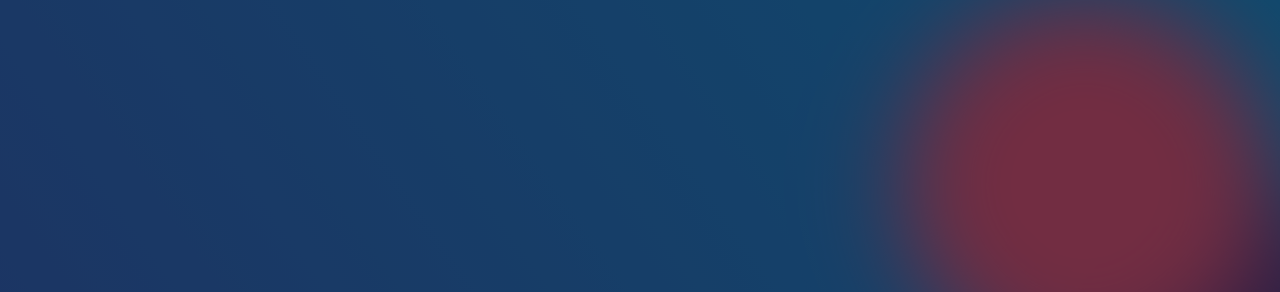
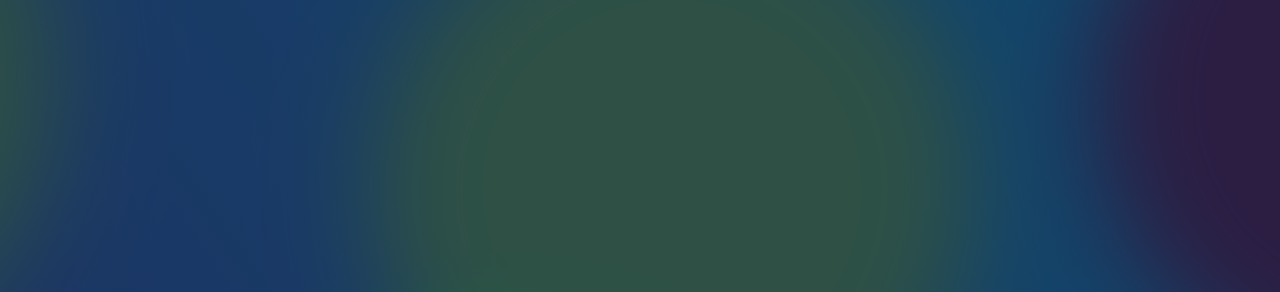
Before and after one commit to busybox11/htmlclock, a plain HTML site: page index.html in a window 1280 px wide. Shown: the part 508-800 px from the top of the page. Drawn offline with nearby package versions, Linux system fonts and the light colour scheme.

Commit message:
tweaked bubbles

```diff
--- a/index.html
+++ b/index.html
@@ -9,11 +9,11 @@
 	<style>
 		@keyframes move {
 		    100% {
-	        transform: translate3d(0, 0, 1px) rotate(360deg);
+		        transform: translate3d(0, 0, 1px) rotate(273deg);
 		    }
 		}
 
-	.backgroundBubbles {
+		.background {
 		    position: fixed;
 		    width: 100vw;
 		    height: 100vh;
@@ -23,158 +23,124 @@
 		    overflow: hidden;
 		}
 
-	.backgroundBubbles span {
-	    width: 46vmin;
-	    height: 46vmin;
-	    border-radius: 46vmin;
+		.background span {
+		    width: 75vmin;
+		    height: 75vmin;
+		    border-radius: 75vmin;
 		    backface-visibility: hidden;
 		    position: absolute;
 		    animation: move;
-	    animation-duration: 45;
+		    animation-duration: 18;
 		    animation-timing-function: linear;
 		    animation-iteration-count: infinite;
 		}
 
 
-	.backgroundBubbles span:nth-child(0) {
+		.background span:nth-child(0) {
+		    color: #E45A84;
+		    top: 64%;
+		    left: 86%;
+		    animation-duration: 51s;
+		    animation-delay: -278s;
+		    transform-origin: 14vw -10vh;
+		    box-shadow: 100vmin 0 13.257967746250154vmin currentColor;
+		}
+		.background span:nth-child(1) {
+		    color: #5ca18b;
+		    top: 43%;
+		    left: 96%;
+		    animation-duration: 126s;
+		    animation-delay: -176s;
+		    transform-origin: 20vw -20vh;
+		    box-shadow: 100vmin 0 12.597409239965028vmin currentColor;
+		}
+		.background span:nth-child(2) {
+		    color: #583C87;
+		    top: 79%;
+		    left: 43%;
+		    animation-duration: 194s;
+		    animation-delay: -313s;
+		    transform-origin: 14vw 21vh;
+		    box-shadow: -100vmin 0 12.666488523799652vmin currentColor;
+		}
+		.background span:nth-child(3) {
+		    color: #583C87;
+		    top: 82%;
+		    left: 96%;
+		    animation-duration: 150s;
+		    animation-delay: -119s;
+		    transform-origin: -1vw 24vh;
+		    box-shadow: 100vmin 0 12.739700828787532vmin currentColor;
+		}
+		.background span:nth-child(4) {
+		    color: #5ca18b;
+		    top: 58%;
+		    left: 59%;
+		    animation-duration: 243s;
+		    animation-delay: -216s;
+		    transform-origin: 9vw 20vh;
+		    box-shadow: 100vmin 0 13.47390214651726vmin currentColor;
+		}
+		.background span:nth-child(5) {
+		    color: #583C87;
+		    top: 22%;
+		    left: 79%;
+		    animation-duration: 273s;
+		    animation-delay: -284s;
+		    transform-origin: -11vw -8vh;
+		    box-shadow: 100vmin 0 13.22195096791929vmin currentColor;
+		}
+		.background span:nth-child(6) {
+		    color: #5ca18b;
+		    top: 71%;
+		    left: 7%;
+		    animation-duration: 188s;
+		    animation-delay: -129s;
+		    transform-origin: 10vw -23vh;
+		    box-shadow: 100vmin 0 13.353726813808983vmin currentColor;
+		}
+		.background span:nth-child(7) {
+		    color: #28ef81;
+		    top: 26%;
+		    left: 19%;
+		    animation-duration: 217s;
+		    animation-delay: -53s;
+		    transform-origin: 18vw 8vh;
+		    box-shadow: 100vmin 0 12.746762186425762vmin currentColor;
+		}
+		.background span:nth-child(8) {
+		    color: #5ca18b;
+		    top: 73%;
+		    left: 28%;
+		    animation-duration: 64s;
+		    animation-delay: -6s;
+		    transform-origin: -16vw 4vh;
+		    box-shadow: -100vmin 0 13.151002421395445vmin currentColor;
+		}
+		.background span:nth-child(9) {
 		    color: #FFACAC;
-	    top: 23%;
-	    left: 15%;
-	    animation-duration: 7s;
-	    animation-delay: -23s;
-	    transform-origin: -13vw -8vh;
-	    box-shadow: -92vmin 0 11.698254030643106vmin currentColor;
+		    top: 99%;
+		    left: 45%;
+		    animation-duration: 120s;
+		    animation-delay: -266s;
+		    transform-origin: -22vw -21vh;
+		    box-shadow: 100vmin 0 12.634412905009498vmin currentColor;
 		}
-	.backgroundBubbles span:nth-child(1) {
-	    color: #583C87;
+		.background span:nth-child(10) {
+		    color: #5ca18b;
 		    top: 43%;
-	    left: 50%;
-	    animation-duration: 13s;
-	    animation-delay: -38s;
-	    transform-origin: -5vw -10vh;
-	    box-shadow: 92vmin 0 12.013975940378288vmin currentColor;
-	}
-	.backgroundBubbles span:nth-child(2) {
-	    color: #583C87;
-	    top: 24%;
-	    left: 93%;
-	    animation-duration: 21s;
-	    animation-delay: -24s;
-	    transform-origin: 12vw -18vh;
-	    box-shadow: -92vmin 0 12.421986992480536vmin currentColor;
-	}
-	.backgroundBubbles span:nth-child(3) {
-	    color: #FFACAC;
-	    top: 61%;
-	    left: 81%;
-	    animation-duration: 52s;
-	    animation-delay: -10s;
-	    transform-origin: -4vw -23vh;
-	    box-shadow: -92vmin 0 12.362425052808785vmin currentColor;
-	}
-	.backgroundBubbles span:nth-child(4) {
-	    color: #FFACAC;
-	    top: 53%;
-	    left: 20%;
-	    animation-duration: 54s;
-	    animation-delay: -40s;
-	    transform-origin: -24vw 20vh;
-	    box-shadow: 92vmin 0 11.994956805463143vmin currentColor;
-	}
-	.backgroundBubbles span:nth-child(5) {
-	    color: #E45A84;
-	    top: 23%;
-	    left: 97%;
-	    animation-duration: 33s;
-	    animation-delay: -8s;
-	    transform-origin: -23vw 21vh;
-	    box-shadow: -92vmin 0 11.627743698480224vmin currentColor;
-	}
-	.backgroundBubbles span:nth-child(6) {
-	    color: #583C87;
-	    top: 72%;
-	    left: 82%;
-	    animation-duration: 37s;
-	    animation-delay: -33s;
-	    transform-origin: 12vw -20vh;
-	    box-shadow: 92vmin 0 11.545692401274549vmin currentColor;
-	}
-	.backgroundBubbles span:nth-child(7) {
-	    color: #FFACAC;
-	    top: 6%;
-	    left: 91%;
-	    animation-duration: 42s;
-	    animation-delay: -20s;
-	    transform-origin: 3vw 3vh;
-	    box-shadow: -92vmin 0 11.679964921000103vmin currentColor;
-	}
-	.backgroundBubbles span:nth-child(8) {
-	    color: #FFACAC;
-	    top: 24%;
-	    left: 23%;
-	    animation-duration: 39s;
-	    animation-delay: -48s;
-	    transform-origin: 14vw 10vh;
-	    box-shadow: -92vmin 0 11.607520156927837vmin currentColor;
-	}
-	.backgroundBubbles span:nth-child(9) {
-	    color: #583C87;
-	    top: 16%;
-	    left: 56%;
-	    animation-duration: 8s;
-	    animation-delay: -25s;
-	    transform-origin: 20vw -7vh;
-	    box-shadow: -92vmin 0 11.77189969813334vmin currentColor;
-	}
-	.backgroundBubbles span:nth-child(10) {
-	    color: #E45A84;
-	    top: 10%;
-	    left: 92%;
-	    animation-duration: 19s;
-	    animation-delay: -40s;
-	    transform-origin: 25vw 22vh;
-	    box-shadow: 92vmin 0 11.55272723531033vmin currentColor;
-	}
-	.backgroundBubbles span:nth-child(11) {
-	    color: #E45A84;
-	    top: 40%;
-	    left: 5%;
-	    animation-duration: 51s;
-	    animation-delay: -9s;
-	    transform-origin: -14vw 15vh;
-	    box-shadow: -92vmin 0 11.83596857420238vmin currentColor;
-	}
-	.backgroundBubbles span:nth-child(12) {
-	    color: #FFACAC;
-	    top: 40%;
-	    left: 4%;
-	    animation-duration: 47s;
-	    animation-delay: -16s;
-	    transform-origin: 7vw 6vh;
-	    box-shadow: 92vmin 0 12.246220650093816vmin currentColor;
-	}
-	.backgroundBubbles span:nth-child(13) {
-	    color: #E45A84;
-	    top: 89%;
-	    left: 81%;
-	    animation-duration: 35s;
-	    animation-delay: -35s;
-	    transform-origin: -14vw -12vh;
-	    box-shadow: 92vmin 0 12.065460754450626vmin currentColor;
-	}
-	.backgroundBubbles span:nth-child(14) {
-	    color: #E45A84;
-	    top: 51%;
-	    left: 82%;
-	    animation-duration: 27s;
-	    animation-delay: -15s;
-	    transform-origin: -7vw -21vh;
-	    box-shadow: 92vmin 0 11.79450142652932vmin currentColor;
+		    left: 58%;
+		    animation-duration: 259s;
+		    animation-delay: -64s;
+		    transform-origin: -5vw 2vh;
+		    box-shadow: 100vmin 0 12.79214354214009vmin currentColor;
 		}
 
 
 
-	.backgroundBubbles {
+
+
+	.background {
 	    background: linear-gradient(55deg, #7a0096, #00c5f2);
 	    background-size: 400% 400%;
 
@@ -201,11 +167,7 @@
 	</style>
 </head>
 <body class="h-screen bg-black text-white flex">
-	<div class="backgroundBubbles z-0 opacity-50">
-		<span></span>
-		<span></span>
-		<span></span>
-		<span></span>
+	<div class="background z-0 opacity-50">
 		<span></span>
 		<span></span>
 		<span></span>
```
Lines whose indentation alone changed are shown as unchanged.
